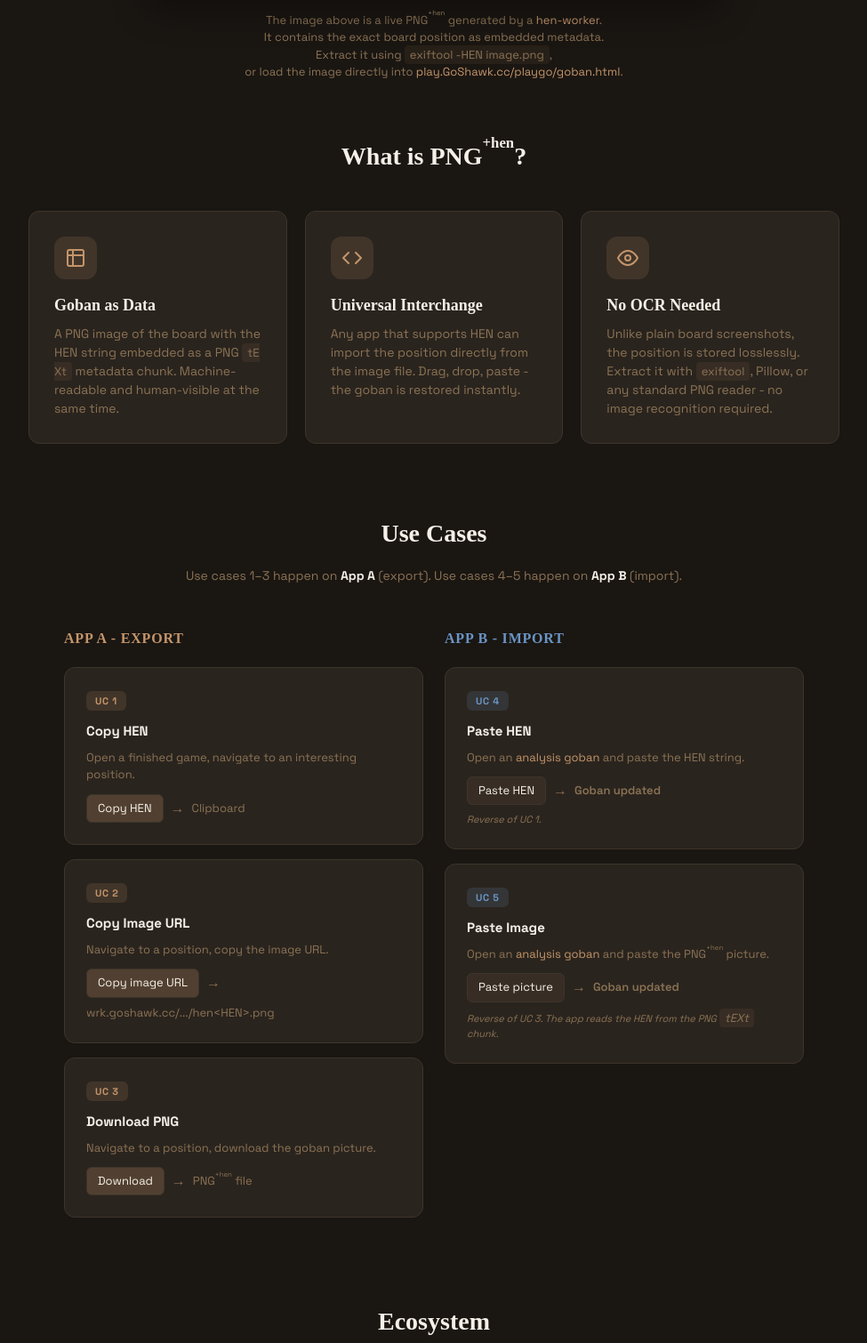
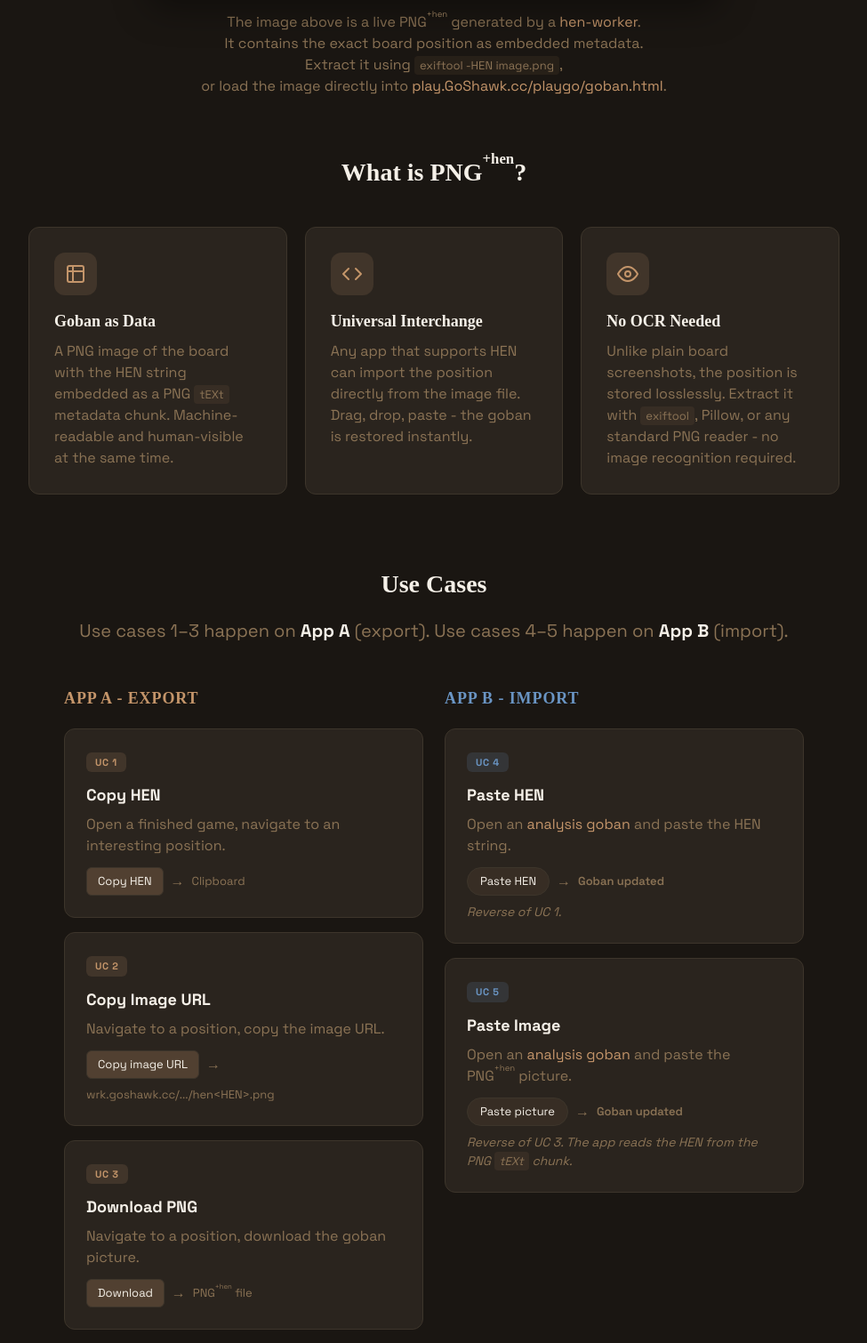
Before and after one commit to hemme/hemme.github.io, a plain HTML site: page png-hen/index.html in a window 1280 px wide. Shown: the part 985-2495 px from the top of the page at 89% size, without its empty margins (152-1127 px from the left). Drawn offline with nearby package versions, Linux system fonts and the light colour scheme.

Commit message:
refactor: centralize typography and improve UI consistency via structural stylesheet updates

```diff
--- a/png-hen/index.html
+++ b/png-hen/index.html
@@ -192,7 +192,7 @@
     }
 
     .quote-block p {
-      font-size: clamp(16px, 2.2vw, 19px);
+      font-size: clamp(18px, 2.2vw, 19px);
       font-style: italic;
       line-height: 1.6;
       margin: 0 0 12px;
@@ -201,9 +201,13 @@
 
     .quote-block cite {
       font-style: normal;
-      font-size: 13px;
+      font-size: 16px;
       color: var(--muted);
       display: block;
+    }
+
+    div[title] {
+      cursor: help;
     }
 
     .uc-badge {
@@ -252,6 +256,11 @@
       line-height: 1.4;
     }
 
+    span.uc-flow-step {
+      border-radius: 9999px;
+      padding: 6px 14px;
+    }
+
     .uc-flow-arrow {
       color: var(--muted);
       font-size: 16px;
@@ -287,21 +296,19 @@
     }
 
     .eco-card h3 {
-      font-size: 15px;
       font-weight: 700;
       margin: 0 0 6px;
       font-family: 'Space Grotesk', sans-serif;
     }
 
     .eco-card p {
-      font-size: 13px;
       color: var(--muted);
       margin: 0;
       line-height: 1.4;
     }
 
     .eco-lang {
-      font-size: 11px;
+      font-size: 13px;
       font-weight: 600;
       text-transform: uppercase;
       letter-spacing: .05em;
@@ -349,7 +356,7 @@
       padding: 10px 20px;
       border-radius: 8px;
       font-weight: 600;
-      font-size: 14px;
+      font-size: 16px;
       z-index: 200;
       opacity: 0;
       animation: toastIn .3s ease forwards, toastOut .3s ease 1.7s forwards;
@@ -391,6 +398,55 @@
       opacity: 0 !important;
       pointer-events: none !important;
     }
+
+    /* Refactored typography rules */
+    #top h1 {
+      font-size: clamp(32px, 7vw, 64px);
+    }
+
+    #top>div>p {
+      font-size: clamp(18px, 2.5vw, 20px);
+    }
+
+    #top>p {
+      font-size: 16px;
+    }
+
+    section h2 {
+      font-size: 28px;
+    }
+
+    .feature-card h3,
+    .uc-card h4,
+    .eco-card h3 {
+      font-size: 18px;
+    }
+
+    .feature-card p,
+    .uc-card p,
+    .eco-card p {
+      font-size: 16px;
+    }
+
+    #use-cases>p {
+      font-size: 20px;
+    }
+
+    .uc-grid h3 {
+      font-size: 18px;
+    }
+
+    .uc-card p.hint {
+      font-size: 14px;
+    }
+
+    .uc-flow-effect.small {
+      font-size: 14px;
+    }
+
+    footer p {
+      font-size: 12px;
+    }
   </style>
 </head>
 
@@ -429,19 +485,18 @@
   <main>
     <section id="top" class="fade-in" style="max-width:960px;margin:0 auto;padding:64px 24px 48px;">
       <div style="text-align:center;margin-bottom:48px;">
-        <h1 style="font-size:clamp(32px,7vw,64px);font-weight:700;margin:0 0 16px;line-height:1.1;">
+        <h1 style="font-weight:700;margin:0 0 16px;line-height:1.1;">
           PNG<sup class="plus-hen" style="color:var(--accent);">+hen</sup>
         </h1>
-        <p
-          style="font-size:clamp(16px,2.5vw,20px);color:var(--muted);max-width:620px;margin:0 auto 32px;line-height:1.5;">
+        <p style="color:var(--muted);max-width:620px;margin:0 auto 32px;line-height:1.5;">
           A picture with HEN metadata. Share a goban snapshot, restore the position without OCR.
         </p>
 
-        <div class="quote-block" style="text-align:left; margin-bottom: 40px;">
-          <p title="This concept also applies to PNG+SGF files.">&ldquo;Imagine if we could share <strong
-              style="color:var(--accent);">kifu</strong>, <strong style="color:var(--accent);">tsumego</strong>, <strong
-              style="color:var(--accent);">joseki</strong> images
-            (PNG<sup class="plus-hen">+hen</sup>) and study them directly in our favorite app.&rdquo;</p>
+        <div class="quote-block" title="This concept also applies to PNG+SGF files."
+          style="text-align:left; margin-bottom: 40px;">
+          <p>&laquo;Imagine if we could share <strong style="color:var(--accent);">kifu</strong>, <strong
+              style="color:var(--accent);">tsumego</strong>, <strong style="color:var(--accent);">joseki</strong> images
+            (PNG<sup class="plus-hen">+hen</sup>) and study them directly in our favorite app.&raquo;</p>
         </div>
 
         <div style="display:flex;flex-wrap:wrap;gap:12px;justify-content:center;">
@@ -459,8 +514,7 @@
         <img src="https://wrk.GoShawk.cc/cx/hen_7Cw_5CbE~5~4_4E~6~3~2_3DbF~1HbKw~wb.E4b.w.H2-A.D2-B.png"
           alt="A 19x19 goban position rendered from HEN notation" width="640" height="640" loading="lazy">
       </div>
-      <p
-        style="text-align:center;color:var(--muted);font-size:13px;margin:16px auto 0;max-width:640px;line-height:1.5;">
+      <p style="text-align:center;color:var(--muted);margin:16px auto 0;max-width:640px;line-height:1.5;">
         The image above is a live PNG<sup class="plus-hen">+hen</sup> generated by a <a
           href="https://github.com/hemme/hen-worker" target="_blank" rel="noopener"
           style="color:var(--accent);text-decoration:none;">hen-worker</a>.
@@ -472,8 +526,7 @@
     </section>
 
     <section id="what-is" style="max-width:960px;margin:0 auto;padding:16px 24px 64px;">
-      <h2 style="font-size:28px;font-weight:700;text-align:center;margin:0 0 40px;">What is PNG<sup
-          class="plus-hen">+hen</sup>?</h2>
+      <h2 style="font-weight:700;text-align:center;margin:0 0 40px;">What is PNG<sup class="plus-hen">+hen</sup>?</h2>
       <div style="display:grid;grid-template-columns:repeat(auto-fit,minmax(240px,1fr));gap:20px;">
         <div class="feature-card fade-in" style="animation-delay:.1s;">
           <div class="icon-circle">
@@ -483,8 +536,8 @@
               <line x1="9" y1="3" x2="9" y2="21" />
             </svg>
           </div>
-          <h3 style="font-size:18px;font-weight:700;margin:0 0 8px;">Goban as Data</h3>
-          <p style="color:var(--muted);font-size:14px;line-height:1.5;margin:0;">A PNG image of the board with the HEN
+          <h3 style="font-weight:700;margin:0 0 8px;">Goban as Data</h3>
+          <p style="color:var(--muted);line-height:1.5;margin:0;">A PNG image of the board with the HEN
             string embedded as a PNG <code class="hen-mono">tEXt</code> metadata chunk. Machine-readable and
             human-visible at the same time.</p>
         </div>
@@ -496,8 +549,8 @@
               <polyline points="8 6 2 12 8 18" />
             </svg>
           </div>
-          <h3 style="font-size:18px;font-weight:700;margin:0 0 8px;">Universal Interchange</h3>
-          <p style="color:var(--muted);font-size:14px;line-height:1.5;margin:0;">Any app that supports HEN can import
+          <h3 style="font-weight:700;margin:0 0 8px;">Universal Interchange</h3>
+          <p style="color:var(--muted);line-height:1.5;margin:0;">Any app that supports HEN can import
             the position directly from the image file. Drag, drop, paste - the goban is restored instantly.</p>
         </div>
 
@@ -508,8 +561,8 @@
               <circle cx="12" cy="12" r="3" />
             </svg>
           </div>
-          <h3 style="font-size:18px;font-weight:700;margin:0 0 8px;">No OCR Needed</h3>
-          <p style="color:var(--muted);font-size:14px;line-height:1.5;margin:0;">Unlike plain board screenshots, the
+          <h3 style="font-weight:700;margin:0 0 8px;">No OCR Needed</h3>
+          <p style="color:var(--muted);line-height:1.5;margin:0;">Unlike plain board screenshots, the
             position is stored losslessly. Extract it with <code class="hen-mono">exiftool</code>, Pillow, or any
             standard PNG reader - no image recognition required.</p>
         </div>
@@ -517,8 +570,8 @@
     </section>
 
     <section id="use-cases" style="max-width:880px;margin:0 auto;padding:16px 24px 80px;">
-      <h2 style="font-size:28px;font-weight:700;text-align:center;margin:0 0 16px;">Use Cases</h2>
-      <p style="text-align:center;color:var(--muted);font-size:14px;margin:0 0 48px;line-height:1.5;">
+      <h2 style="font-weight:700;text-align:center;margin:0 0 16px;">Use Cases</h2>
+      <p style="text-align:center;color:var(--muted);margin:0 0 48px;line-height:1.5;">
         Use cases 1&ndash;3 happen on <strong style="color:var(--fg);">App A</strong> (export). Use cases 4&ndash;5
         happen on <strong style="color:var(--fg);">App B</strong> (import).
       </p>
@@ -526,40 +579,42 @@
       <div class="uc-grid" style="display:grid;grid-template-columns:1fr 1fr;gap:24px;">
         <div>
           <h3
-            style="font-size:16px;font-weight:700;text-transform:uppercase;letter-spacing:.05em;color:var(--accent);margin:0 0 20px;">
+            style="font-weight:700;text-transform:uppercase;letter-spacing:.05em;color:var(--accent);margin:0 0 20px;">
             App A - Export</h3>
           <div style="display:flex;flex-direction:column;gap:16px;">
             <div class="uc-card fade-in" style="animation-delay:.1s;">
               <span class="uc-badge export">UC 1</span>
-              <h4 style="font-size:15px;font-weight:700;margin:0 0 8px;">Copy HEN</h4>
-              <p style="color:var(--muted);font-size:13px;line-height:1.5;margin:0 0 10px;">Open a finished game,
+              <h4 style="font-weight:700;margin:0 0 8px;">Copy HEN</h4>
+              <p style="color:var(--muted);line-height:1.5;margin:0 0 10px;">Open a finished game,
                 navigate to an interesting position.</p>
               <div class="uc-flow">
-                <span class="uc-flow-step uc-pulse" id="uc-1" style="cursor:pointer;" title="Try me!">Copy HEN</span>
+                <button class="uc-flow-step uc-pulse" id="uc-1" style="cursor:pointer;" title="Try me!">Copy
+                  HEN</button>
                 <span class="uc-flow-arrow">&rarr;</span>
                 <span class="uc-flow-effect">Clipboard</span>
               </div>
             </div>
             <div class="uc-card fade-in" style="animation-delay:.2s;">
               <span class="uc-badge export">UC 2</span>
-              <h4 style="font-size:15px;font-weight:700;margin:0 0 8px;">Copy Image URL</h4>
-              <p style="color:var(--muted);font-size:13px;line-height:1.5;margin:0 0 10px;">Navigate to a position, copy
+              <h4 style="font-weight:700;margin:0 0 8px;">Copy Image URL</h4>
+              <p style="color:var(--muted);line-height:1.5;margin:0 0 10px;">Navigate to a position, copy
                 the image URL.</p>
               <div class="uc-flow">
-                <span class="uc-flow-step uc-pulse" id="uc-2" style="cursor:pointer;" title="Try me!">Copy image
-                  URL</span>
+                <button class="uc-flow-step uc-pulse" id="uc-2" style="cursor:pointer;" title="Try me!">Copy image
+                  URL</button>
                 <span class="uc-flow-arrow">&rarr;</span>
-                <span class="uc-flow-effect" style="font-size:11px;word-break:break-all;"><code class="hen-mono"
+                <span class="uc-flow-effect small" style="word-break:break-all;"><code class="hen-mono"
                     style="background:none;padding:0;">wrk.goshawk.cc/.../hen&lt;HEN&gt;.png</code></span>
               </div>
             </div>
             <div class="uc-card fade-in" style="animation-delay:.3s;">
               <span class="uc-badge export">UC 3</span>
-              <h4 style="font-size:15px;font-weight:700;margin:0 0 8px;">Download PNG</h4>
-              <p style="color:var(--muted);font-size:13px;line-height:1.5;margin:0 0 10px;">Navigate to a position,
+              <h4 style="font-weight:700;margin:0 0 8px;">Download PNG</h4>
+              <p style="color:var(--muted);line-height:1.5;margin:0 0 10px;">Navigate to a position,
                 download the goban picture.</p>
               <div class="uc-flow">
-                <span class="uc-flow-step uc-pulse" id="uc-3" style="cursor:pointer;" title="Try me!">Download</span>
+                <button class="uc-flow-step uc-pulse" id="uc-3" style="cursor:pointer;"
+                  title="Try me!">Download</button>
                 <span class="uc-flow-arrow">&rarr;</span>
                 <span class="uc-flow-effect">PNG<sup class="plus-hen">+hen</sup> file</span>
               </div>
@@ -568,14 +623,13 @@
         </div>
 
         <div>
-          <h3
-            style="font-size:16px;font-weight:700;text-transform:uppercase;letter-spacing:.05em;color:#6a95c4;margin:0 0 20px;">
+          <h3 style="font-weight:700;text-transform:uppercase;letter-spacing:.05em;color:#6a95c4;margin:0 0 20px;">
             App B - Import</h3>
           <div style="display:flex;flex-direction:column;gap:16px;">
             <div class="uc-card fade-in" style="animation-delay:.4s;">
               <span class="uc-badge import">UC 4</span>
-              <h4 style="font-size:15px;font-weight:700;margin:0 0 8px;">Paste HEN</h4>
-              <p style="color:var(--muted);font-size:13px;line-height:1.5;margin:0 0 10px;">Open an <a
+              <h4 style="font-weight:700;margin:0 0 8px;">Paste HEN</h4>
+              <p style="color:var(--muted);line-height:1.5;margin:0 0 10px;">Open an <a
                   href="https://play.GoShawk.cc/playgo/goban.html" target="_blank" rel="noopener"
                   style="color:var(--accent);text-decoration:none;">analysis goban</a> and
                 paste the HEN string.</p>
@@ -584,12 +638,12 @@
                 <span class="uc-flow-arrow">&rarr;</span>
                 <span class="uc-flow-effect" style="font-weight:600;">Goban updated</span>
               </div>
-              <p style="color:var(--muted);font-size:11px;margin:8px 0 0;font-style:italic;">Reverse of UC 1.</p>
+              <p class="hint" style="color:var(--muted);margin:8px 0 0;font-style:italic;">Reverse of UC 1.</p>
             </div>
             <div class="uc-card fade-in" style="animation-delay:.5s;">
               <span class="uc-badge import">UC 5</span>
-              <h4 style="font-size:15px;font-weight:700;margin:0 0 8px;">Paste Image</h4>
-              <p style="color:var(--muted);font-size:13px;line-height:1.5;margin:0 0 10px;">Open an <a
+              <h4 style="font-weight:700;margin:0 0 8px;">Paste Image</h4>
+              <p style="color:var(--muted);line-height:1.5;margin:0 0 10px;">Open an <a
                   href="https://play.GoShawk.cc/playgo/goban.html" target="_blank" rel="noopener"
                   style="color:var(--accent);text-decoration:none;">analysis goban</a> and
                 paste the PNG<sup class="plus-hen">+hen</sup> picture.</p>
@@ -598,7 +652,7 @@
                 <span class="uc-flow-arrow">&rarr;</span>
                 <span class="uc-flow-effect" style="font-weight:600;">Goban updated</span>
               </div>
-              <p style="color:var(--muted);font-size:11px;margin:8px 0 0;font-style:italic;">Reverse of UC 3. The app
+              <p class="hint" style="color:var(--muted);margin:8px 0 0;font-style:italic;">Reverse of UC 3. The app
                 reads the HEN from the PNG <code class="hen-mono">tEXt</code> chunk.</p>
             </div>
           </div>
@@ -607,7 +661,7 @@
     </section>
 
     <section id="ecosystem" style="max-width:880px;margin:0 auto;padding:16px 24px 80px;">
-      <h2 style="font-size:28px;font-weight:700;text-align:center;margin:0 0 40px;">Ecosystem</h2>
+      <h2 style="font-weight:700;text-align:center;margin:0 0 40px;">Ecosystem</h2>
       <div class="ecosystem-grid">
         <a href="https://github.com/hemme/hen-spec" target="_blank" rel="noopener" class="eco-card fade-in"
           style="animation-delay:.1s;">
@@ -644,7 +698,7 @@
   </main>
 
   <footer style="border-top:1px solid var(--border);padding:32px 24px;text-align:center;">
-    <p style="color:var(--muted);font-size:12px;margin:0;">
+    <p style="color:var(--muted);margin:0;">
       [ <a href="https://github.com/hemme?tab=repositories" target="_blank" rel="noopener"
         style="color:var(--accent);text-decoration:none;">github.com/hemme</a> ]
     </p>
```
